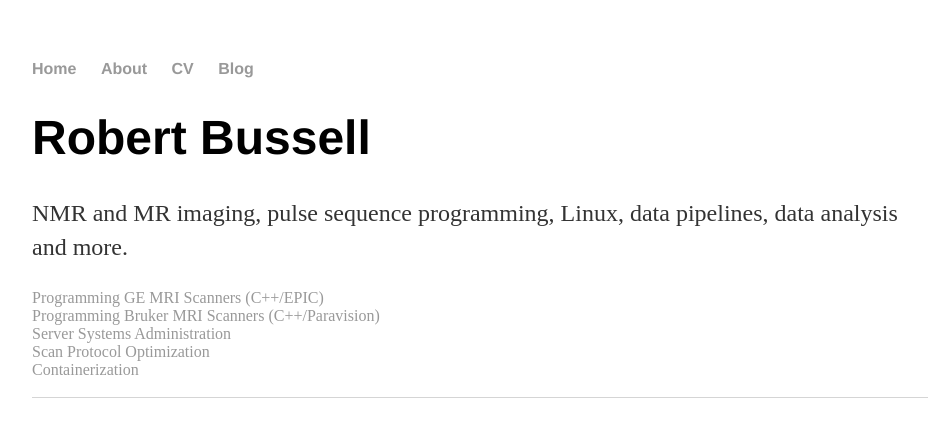
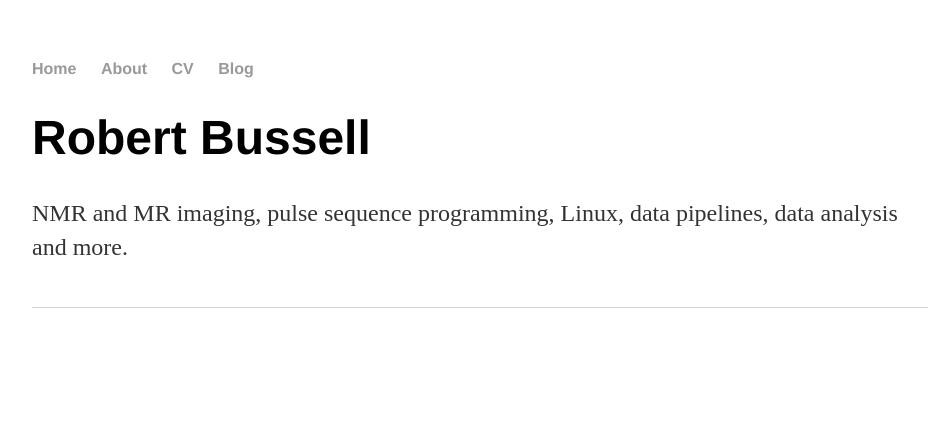
Before and after one commit to rgbussell/rgbussell.github.io, a Jekyll site: the page built from index.html, in a window 1280 px wide. Shown: the top 437 px of the page, without its empty margins (160-1088 px from the left). Built offline with Jekyll 4.4.1, drawn with Linux system fonts in a browser that asks for light colours; the list of posts is cut into pages by our own code.

Commit message:
Update index.html

```diff
--- a/index.html
+++ b/index.html
@@ -1,16 +1,11 @@
 ---
 layout: default
-title: What's this all about?
+title: Robert Bussell, Ph.D.
 ---
 <div class="blurb">
 	<h1>Robert Bussell</h1>
 	<p>NMR and MR imaging, pulse sequence programming, Linux, data pipelines, data analysis and more.</p>
 	<a></a>
-	<a><href="epicprog">Programming GE MRI Scanners (C++/EPIC)</a></br>
-	<a><href="brukerprog">Programming Bruker MRI Scanners (C++/Paravision)</a></br>
-	<a><href="serveradmin">Server Systems Administration</a></br>
-	<a><href="protocols">Scan Protocol Optimization</a></br>
-	<a><href="containers">Containerization</a></br>
 	<a></a></br>
 
 </div><!-- /.blurb -->
```
